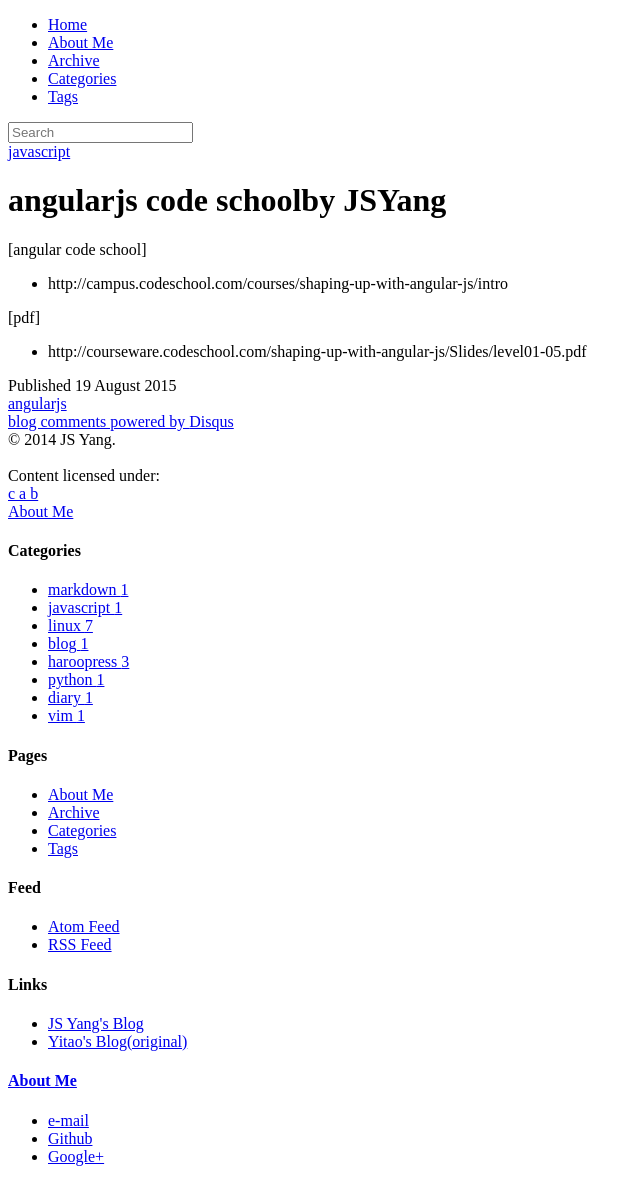
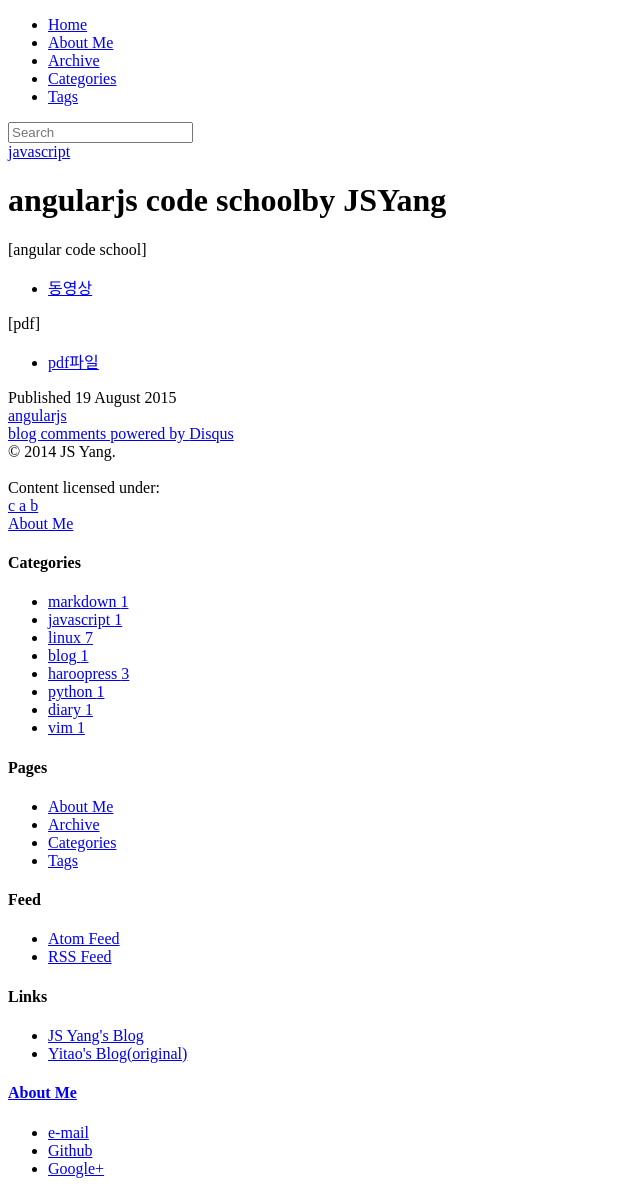
Before and after one commit to reneezll/reneezll.github.io, a Jekyll site: the page built from _posts/2015-08-19-angualrcodeschool.md, in a window 1280 px wide. Shown: the whole page, without its empty margins (0-643 px from the left). Built offline with Jekyll 4.4.1, drawn with Linux system fonts in a browser that asks for light colours; nearby versions of some CDN libraries; library files that are not in the unit come from our copies; comment, search, counter and statistics services are not loaded.

Commit message:
Update 2015-08-19-angualrcodeschool.md

```diff
--- a/_posts/2015-08-19-angualrcodeschool.md
+++ b/_posts/2015-08-19-angualrcodeschool.md
@@ -8,8 +8,8 @@ tags: [angularjs]
 
  [angular code school]
 
-  - http://campus.codeschool.com/courses/shaping-up-with-angular-js/intro
+  - [동영상](http://campus.codeschool.com/courses/shaping-up-with-angular-js/intro)
 
  [pdf]
 
-  - http://courseware.codeschool.com/shaping-up-with-angular-js/Slides/level01-05.pdf
+  - [pdf파일](http://courseware.codeschool.com/shaping-up-with-angular-js/Slides/level01-05.pdf)
```
